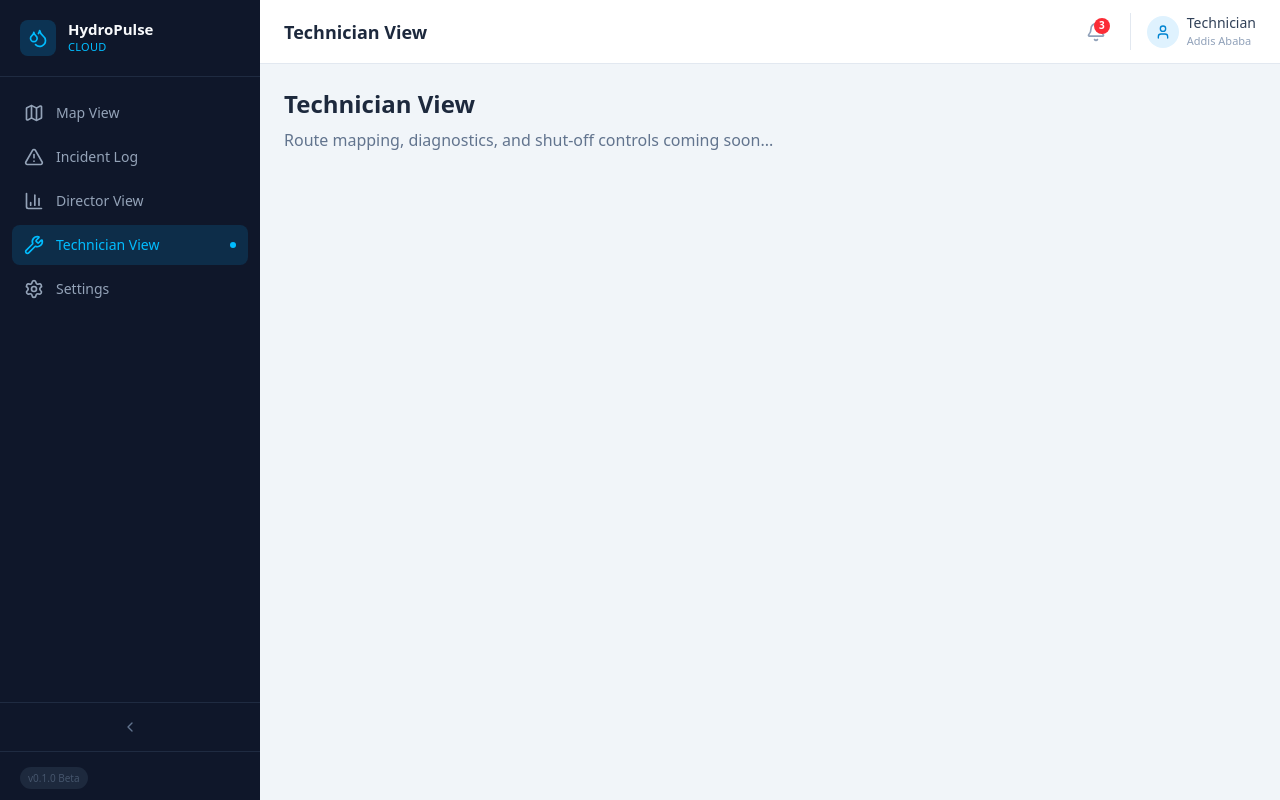
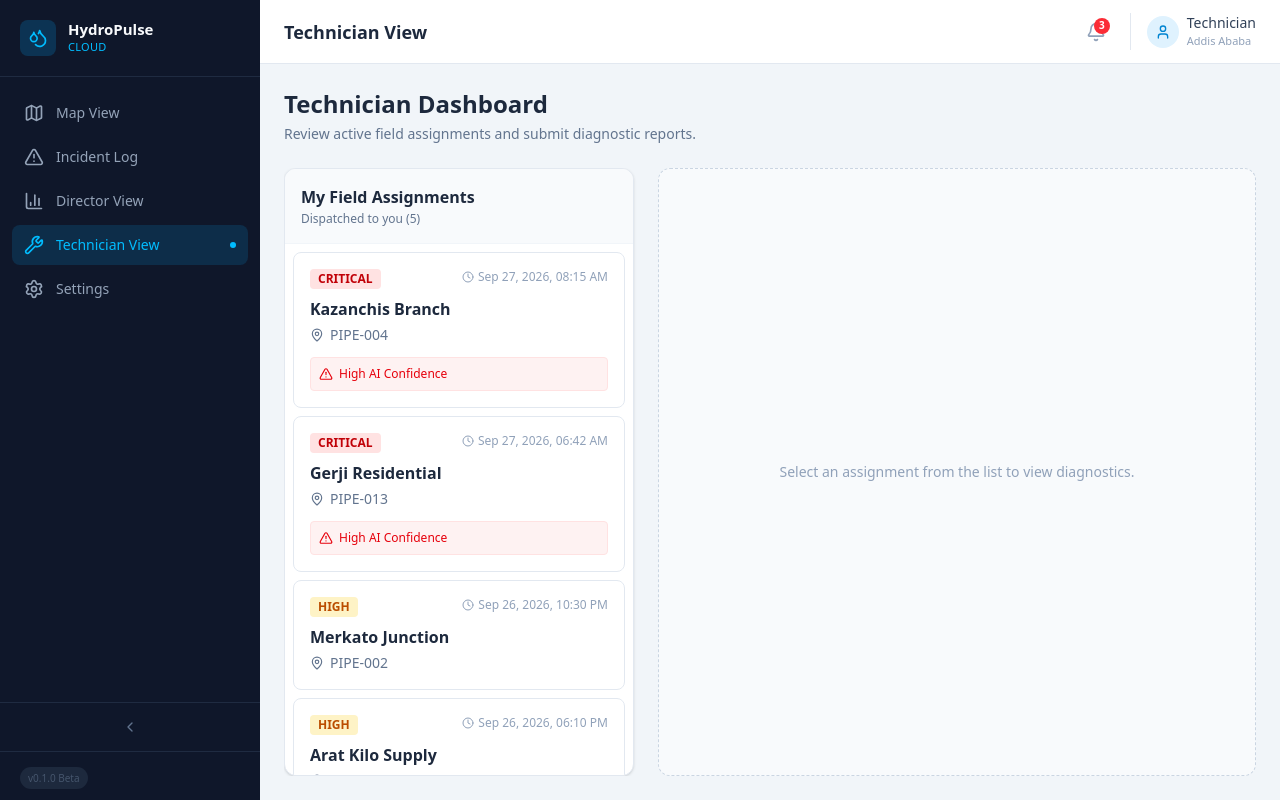
Before and after one commit to elham-abdu/hydropulse-cloud, a Next.js app in the folder frontend/: page /technician in a window 1280 px wide. Built offline with nearby package versions, Linux system fonts and the light colour scheme.

Commit message:
feat(frontend): implement technician dashboard with assignments and diagnostics

```diff
--- a/frontend/src/app/technician/page.tsx
+++ b/frontend/src/app/technician/page.tsx
@@ -1,11 +1,36 @@
+'use client';
+
+import { useState } from 'react';
 import AppShell from '@/components/layout/AppShell';
+import ActiveAssignments from '@/components/technician/ActiveAssignments';
+import DiagnosticPanel from '@/components/technician/DiagnosticPanel';
+import type { Incident } from '@/data/mock-pipes';
 
 export default function TechnicianPage() {
+  const [selectedIncident, setSelectedIncident] = useState<Incident | null>(null);
+
   return (
     <AppShell>
-      <div className="p-6">
-        <h2 className="text-2xl font-bold text-slate-800">Technician View</h2>
-        <p className="text-slate-500 mt-2">Route mapping, diagnostics, and shut-off controls coming soon...</p>
+      <div className="p-4 md:p-6 max-w-7xl mx-auto h-[calc(100vh-4rem)] flex flex-col space-y-4 md:space-y-6">
+        <div>
+          <h2 className="text-2xl font-bold text-slate-800">Technician Dashboard</h2>
+          <p className="text-slate-500 mt-1 text-sm">Review active field assignments and submit diagnostic reports.</p>
+        </div>
+
+        <div className="flex-1 min-h-0 flex flex-col lg:flex-row gap-4 lg:gap-6 overflow-hidden">
+          {/* Left Column: Assignment List */}
+          <div className="w-full lg:w-1/3 lg:min-w-[350px] h-1/2 lg:h-full">
+            <ActiveAssignments
+              selectedId={selectedIncident?.id || null}
+              onSelect={setSelectedIncident}
+            />
+          </div>
+
+          {/* Right Column: Diagnostic Action Plan */}
+          <div className="w-full lg:flex-1 h-1/2 lg:h-full pb-4 lg:pb-0">
+            <DiagnosticPanel incident={selectedIncident} />
+          </div>
+        </div>
       </div>
     </AppShell>
   );
--- /dev/null
+++ b/frontend/src/components/technician/ActiveAssignments.tsx
@@ -0,0 +1,63 @@
+'use client';
+
+import { MapPin, AlertTriangle, Clock } from 'lucide-react';
+import { mockIncidents, type Incident } from '@/data/mock-pipes';
+import { formatDate } from '@/lib/utils';
+
+interface ActiveAssignmentsProps {
+  selectedId: string | null;
+  onSelect: (incident: Incident) => void;
+}
+
+export default function ActiveAssignments({ selectedId, onSelect }: ActiveAssignmentsProps) {
+  // Filter only active or investigating incidents for the technician
+  const assignments = mockIncidents.filter((inc) => inc.status !== 'resolved');
+
+  return (
+    <div className="bg-white rounded-xl border border-slate-200 shadow-sm overflow-hidden h-full flex flex-col">
+      <div className="p-4 border-b border-slate-100 bg-slate-50">
+        <h3 className="font-bold text-slate-800">My Field Assignments</h3>
+        <p className="text-xs text-slate-500 mt-0.5">Dispatched to you ({assignments.length})</p>
+      </div>
+
+      <div className="flex-1 overflow-y-auto p-2 space-y-2">
+        {assignments.length === 0 ? (
+          <div className="p-4 text-center text-sm text-slate-500">No active assignments.</div>
+        ) : (
+          assignments.map((inc) => (
+            <button
+              key={inc.id}
+              onClick={() => onSelect(inc)}
+              className={`w-full text-left p-4 rounded-lg border transition-all ${
+                selectedId === inc.id
+                  ? 'bg-sky-50 border-sky-200 ring-1 ring-sky-500'
+                  : 'bg-white border-slate-200 hover:border-sky-300 hover:bg-slate-50'
+              }`}
+            >
+              <div className="flex justify-between items-start mb-2">
+                <span className={`text-xs font-bold uppercase px-2 py-0.5 rounded ${
+                  inc.severity === 'critical' ? 'bg-red-100 text-red-700' : 'bg-amber-100 text-amber-700'
+                }`}>
+                  {inc.severity}
+                </span>
+                <span className="text-xs text-slate-400 flex items-center gap-1">
+                  <Clock className="w-3 h-3" /> {formatDate(inc.created_at)}
+                </span>
+              </div>
+              <h4 className="font-bold text-slate-800">{inc.pipe_name}</h4>
+              <p className="text-sm text-slate-500 flex items-center gap-1.5 mt-1">
+                <MapPin className="w-3.5 h-3.5" /> {inc.pipe_id}
+              </p>
+
+              {inc.leak_probability > 0.8 && (
+                <div className="mt-3 text-xs flex items-center gap-1.5 text-red-600 bg-red-50 p-2 rounded border border-red-100">
+                  <AlertTriangle className="w-3.5 h-3.5" /> High AI Confidence
+                </div>
+              )}
+            </button>
+          ))
+        )}
+      </div>
+    </div>
+  );
+}
--- /dev/null
+++ b/frontend/src/components/technician/DiagnosticPanel.tsx
@@ -0,0 +1,118 @@
+'use client';
+
+import { useState } from 'react';
+import { ShieldAlert, CheckCircle2, Navigation, Wrench, Settings2 } from 'lucide-react';
+import type { Incident } from '@/data/mock-pipes';
+
+interface DiagnosticPanelProps {
+  incident: Incident | null;
+}
+
+export default function DiagnosticPanel({ incident }: DiagnosticPanelProps) {
+  const [checkedItems, setCheckedItems] = useState<Record<string, boolean>>({});
+
+  if (!incident) {
+    return (
+      <div className="bg-slate-50 rounded-xl border border-dashed border-slate-300 flex items-center justify-center h-full min-h-[400px]">
+        <p className="text-slate-400 text-sm font-medium">Select an assignment from the list to view diagnostics.</p>
+      </div>
+    );
+  }
+
+  const toggleCheck = (id: string) => {
+    setCheckedItems((prev) => ({ ...prev, [id]: !prev[id] }));
+  };
+
+  const checklist = [
+    { id: 'c1', text: 'Verify sensor telemetry matches physical gauge' },
+    { id: 'c2', text: 'Inspect main valve seals for moisture' },
+    { id: 'c3', text: 'Check for surface pooling around pipe coordinates' },
+    { id: 'c4', text: 'Test acoustic signature at junction box' },
+  ];
+
+  return (
+    <div className="bg-white rounded-xl border border-slate-200 shadow-sm flex flex-col h-full">
+      {/* Header */}
+      <div className="p-5 border-b border-slate-100 flex flex-col sm:flex-row justify-between gap-4">
+        <div>
+          <h2 className="text-xl font-bold text-slate-800">Diagnostic Action Plan</h2>
+          <p className="text-sm text-slate-500 mt-1">Incident: {incident.id}</p>
+        </div>
+        <button className="flex items-center justify-center gap-2 bg-sky-50 text-sky-600 hover:bg-sky-100 px-4 py-2 rounded-lg font-semibold text-sm transition-colors border border-sky-100">
+          <Navigation className="w-4 h-4" /> Get Directions
+        </button>
+      </div>
+
+      {/* Content */}
+      <div className="flex-1 overflow-y-auto p-5 space-y-8">
+
+        {/* ML Guidance */}
+        <div className="bg-slate-800 text-white p-4 rounded-xl shadow-inner relative overflow-hidden">
+          <div className="absolute -right-4 -top-4 text-slate-700 opacity-20">
+            <ShieldAlert className="w-24 h-24" />
+          </div>
+          <h3 className="font-bold flex items-center gap-2 mb-2">
+            <BrainIcon /> AI Diagnostic Insight
+          </h3>
+          <p className="text-sm text-slate-300">
+            ModelArts heuristic anomaly detected. Pressure drop of 12 PSI localized near Valve B.
+            High probability of micro-fracture or seal failure.
+          </p>
+        </div>
+
+        {/* Checklist */}
+        <div>
+          <h3 className="text-sm font-bold text-slate-800 mb-3 flex items-center gap-2">
+            <Settings2 className="w-4 h-4 text-slate-400" /> Standard Operating Procedure
+          </h3>
+          <div className="space-y-2">
+            {checklist.map((item) => (
+              <label
+                key={item.id}
+                className={`flex items-start gap-3 p-3 rounded-lg border cursor-pointer transition-colors ${
+                  checkedItems[item.id] ? 'bg-slate-50 border-slate-200 opacity-70' : 'bg-white border-slate-200 hover:bg-slate-50'
+                }`}
+              >
+                <input
+                  type="checkbox"
+                  className="mt-0.5 w-4 h-4 text-sky-600 rounded border-slate-300 focus:ring-sky-500 cursor-pointer"
+                  checked={!!checkedItems[item.id]}
+                  onChange={() => toggleCheck(item.id)}
+                />
+                <span className={`text-sm ${checkedItems[item.id] ? 'line-through text-slate-400' : 'text-slate-700 font-medium'}`}>
+                  {item.text}
+                </span>
+              </label>
+            ))}
+          </div>
+        </div>
+      </div>
+
+      {/* Action Footer */}
+      <div className="p-5 bg-slate-50 border-t border-slate-200 grid grid-cols-1 sm:grid-cols-2 gap-3">
+        <button className="flex items-center justify-center gap-2 bg-white border border-red-200 text-red-600 hover:bg-red-50 px-4 py-3 rounded-xl font-bold text-sm transition-colors shadow-sm">
+          <ShieldAlert className="w-5 h-5" /> Emergency Shut-off
+        </button>
+        <button className="flex items-center justify-center gap-2 bg-emerald-500 hover:bg-emerald-600 text-white px-4 py-3 rounded-xl font-bold text-sm transition-colors shadow-sm shadow-emerald-500/20">
+          <CheckCircle2 className="w-5 h-5" /> Mark as Resolved
+        </button>
+      </div>
+    </div>
+  );
+}
+
+function BrainIcon() {
+  return (
+    <svg xmlns="http://www.w3.org/2000/svg" width="18" height="18" viewBox="0 0 24 24" fill="none" stroke="currentColor" strokeWidth="2" strokeLinecap="round" strokeLinejoin="round">
+      <path d="M12 5a3 3 0 1 0-5.997.125 4 4 0 0 0-2.526 5.77 4 4 0 0 0 .556 6.588A4 4 0 1 0 12 18Z"/>
+      <path d="M12 5a3 3 0 1 1 5.997.125 4 4 0 0 1 2.526 5.77 4 4 0 0 1-.556 6.588A4 4 0 1 1 12 18Z"/>
+      <path d="M15 13a4.5 4.5 0 0 1-3-4 4.5 4.5 0 0 1-3 4"/>
+      <path d="M17.599 6.5a3 3 0 0 0 .399-1.375"/>
+      <path d="M6.003 5.125A3 3 0 0 0 6.401 6.5"/>
+      <path d="M3.477 10.896a4 4 0 0 1 .585-.396"/>
+      <path d="M19.938 10.5a4 4 0 0 1 .585.396"/>
+      <path d="M6 18a4 4 0 0 1-1.967-.516"/>
+      <path d="M19.967 17.484A4 4 0 0 1 18 18"/>
+    </svg>
+  );
+}
```
